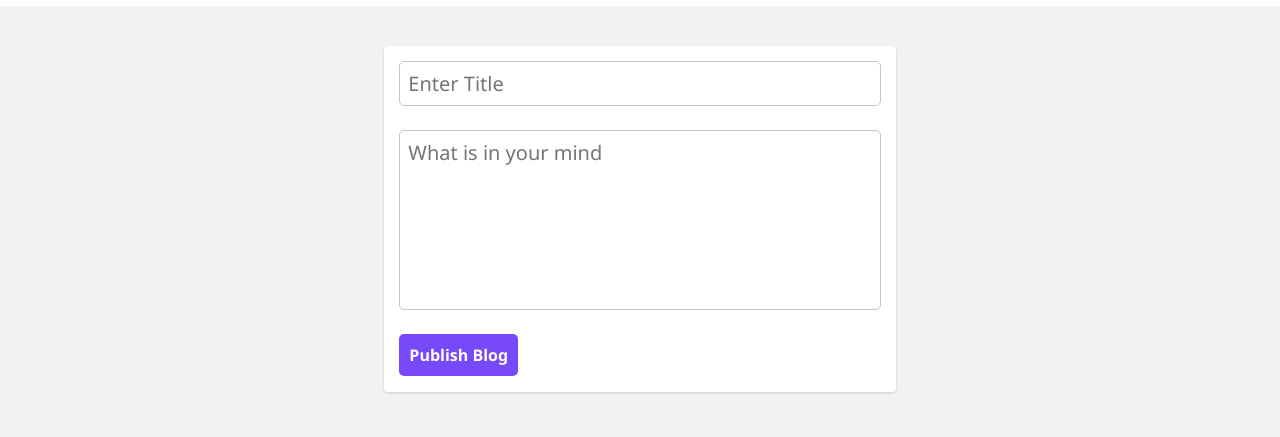
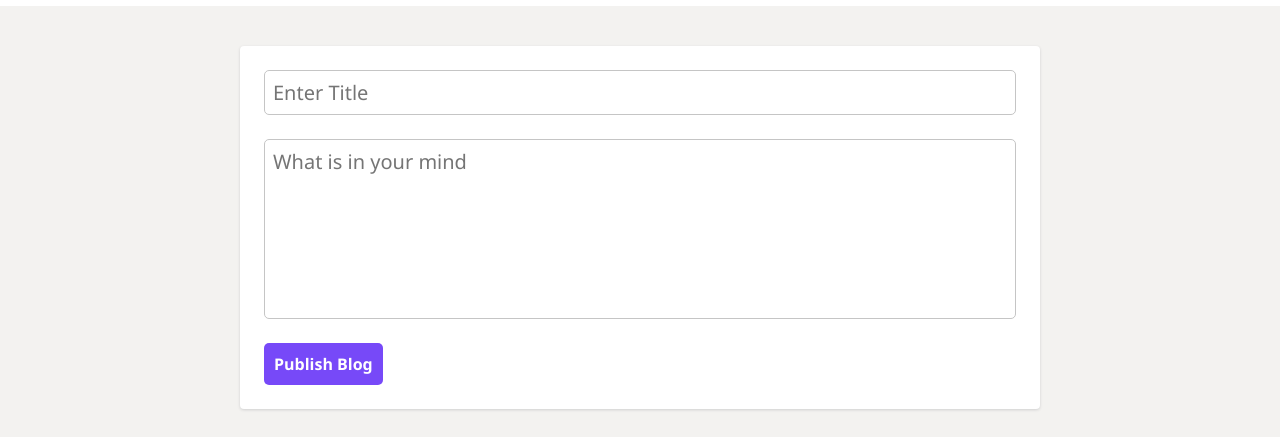
Before and after one commit to MuhammadAhmed120/hackathon-project, a plain HTML site: page dashboard.html in a window 1280 px wide. Shown: the part 124-561 px from the top of the page. Drawn offline with Linux system fonts and the light colour scheme; no server answers.

Commit message:
added styling

```diff
--- a/style.css
+++ b/style.css
@@ -753,7 +753,7 @@ body{
 }
 
 .con-blog{
-    width: 40%;
+    width: 800px;
     /* background-color: pink; */
     margin: 0 auto;
     display: flex;
@@ -761,6 +761,7 @@ body{
     justify-content: center;
     align-items: flex-start;
     gap: 3rem;
+    margin-bottom: 50px;
 }
 
 
```
